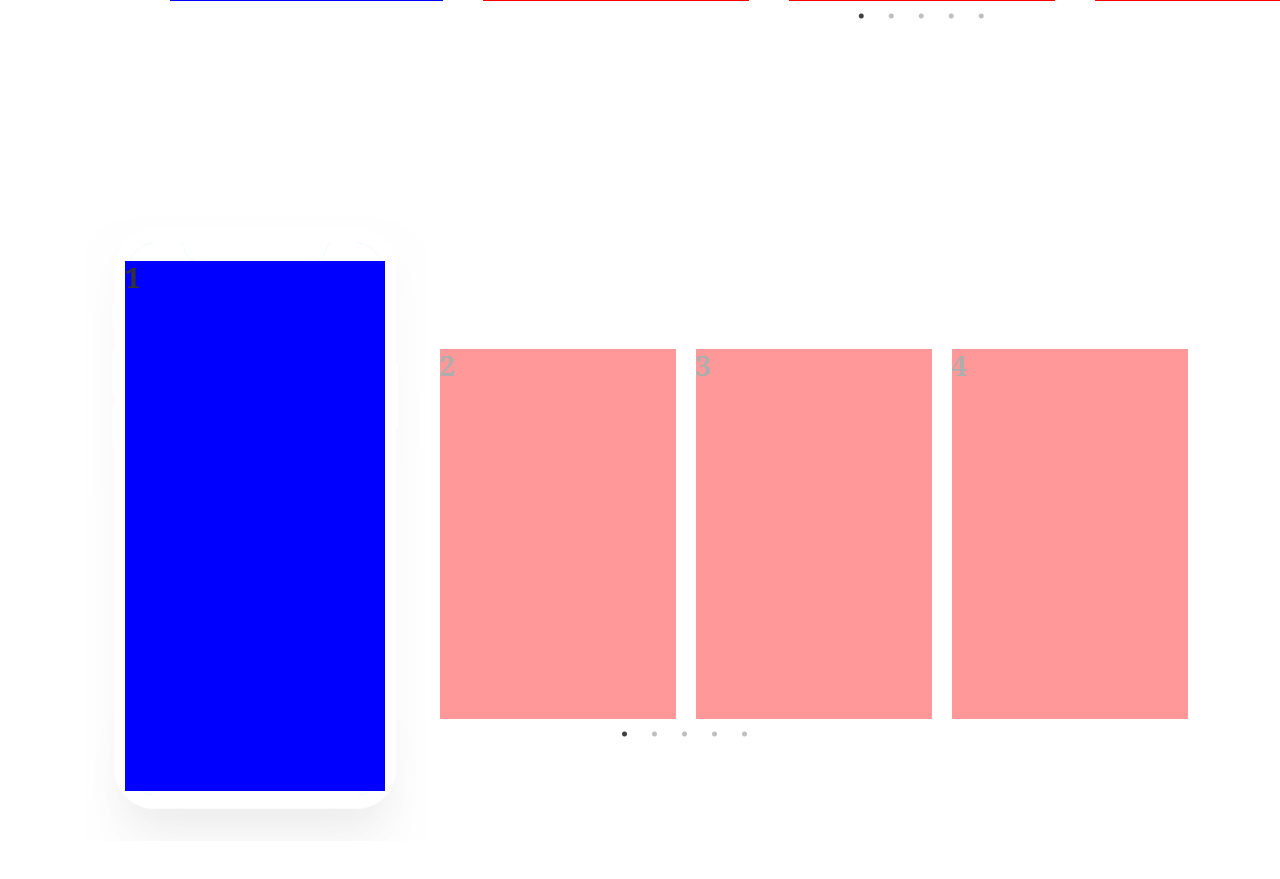
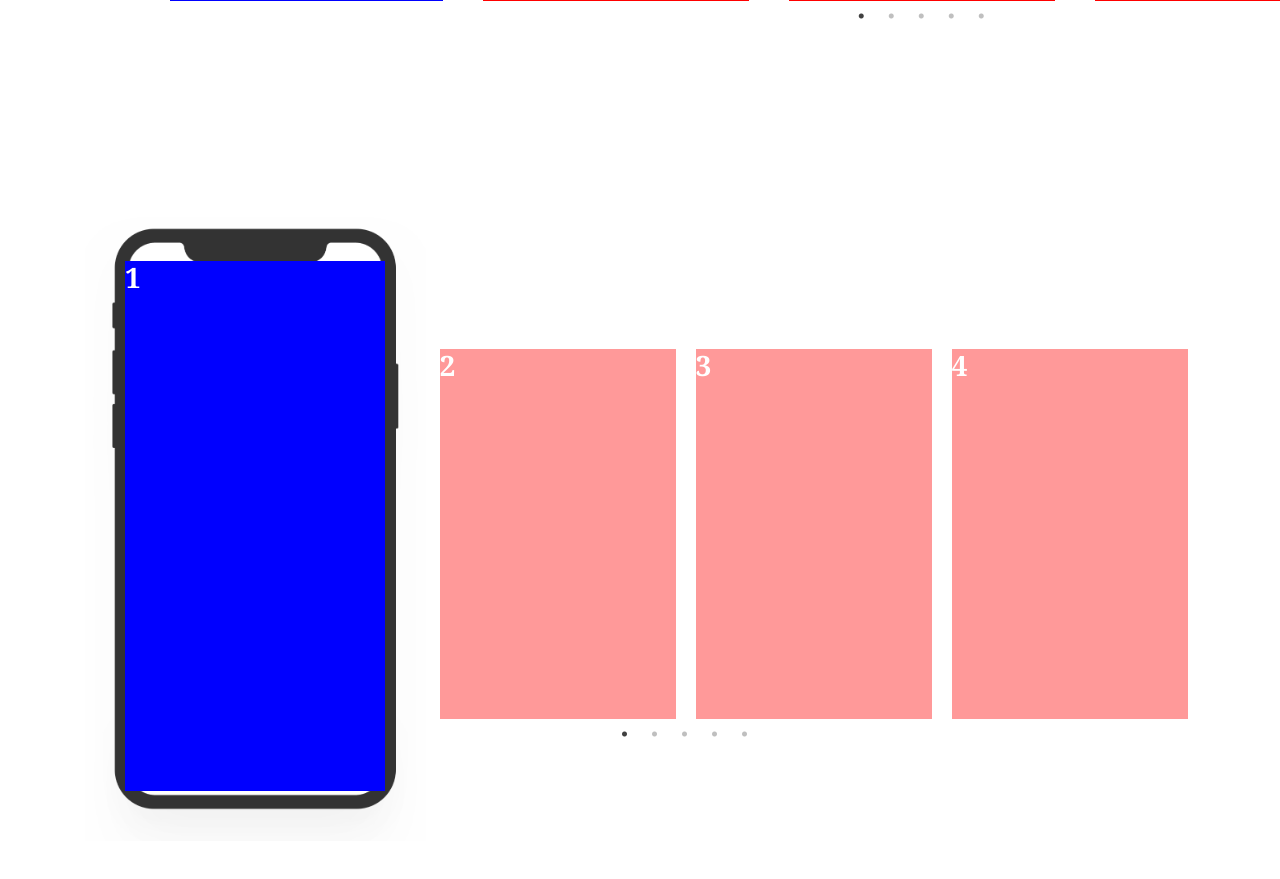
Before and after one commit to indrahartakendaaa/slider-custome, a PHP site: page / in a window 1280 px wide. Shown: the part 2070-2949 px from the top of the page. Run offline with PHP 8.4, Linux system fonts and the light colour scheme; grey boxes labelled with a size stand in for pictures from a placeholder-image service; some libraries are stand-ins or nearby versions; some web fonts are replaced.

Commit message:
change minor

```diff
--- a/index.php
+++ b/index.php
@@ -157,6 +157,7 @@
       height: 530px;
       margin-left: 40px;
       margin-top: 70px;
+      color: #fff;
     }
 
     #slider-phone .slider-nav {
@@ -170,6 +171,7 @@
       margin: 0px 10px;
       height: 370px;
       opacity: .4;
+      color: #fff;
     }
 
     .slick-prev:before,
```
Also changed, not shown: assets/img/iphone.png.
